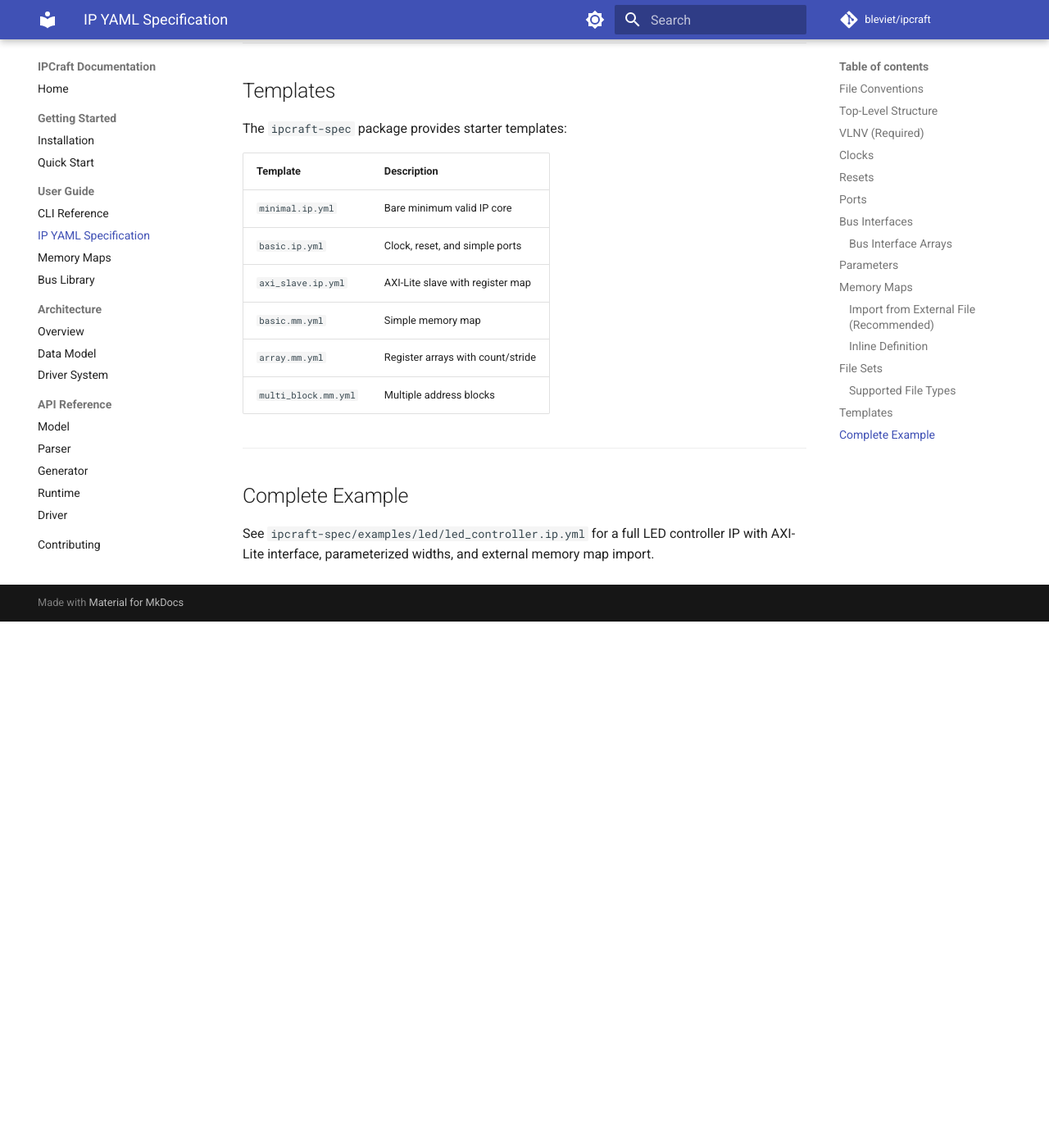
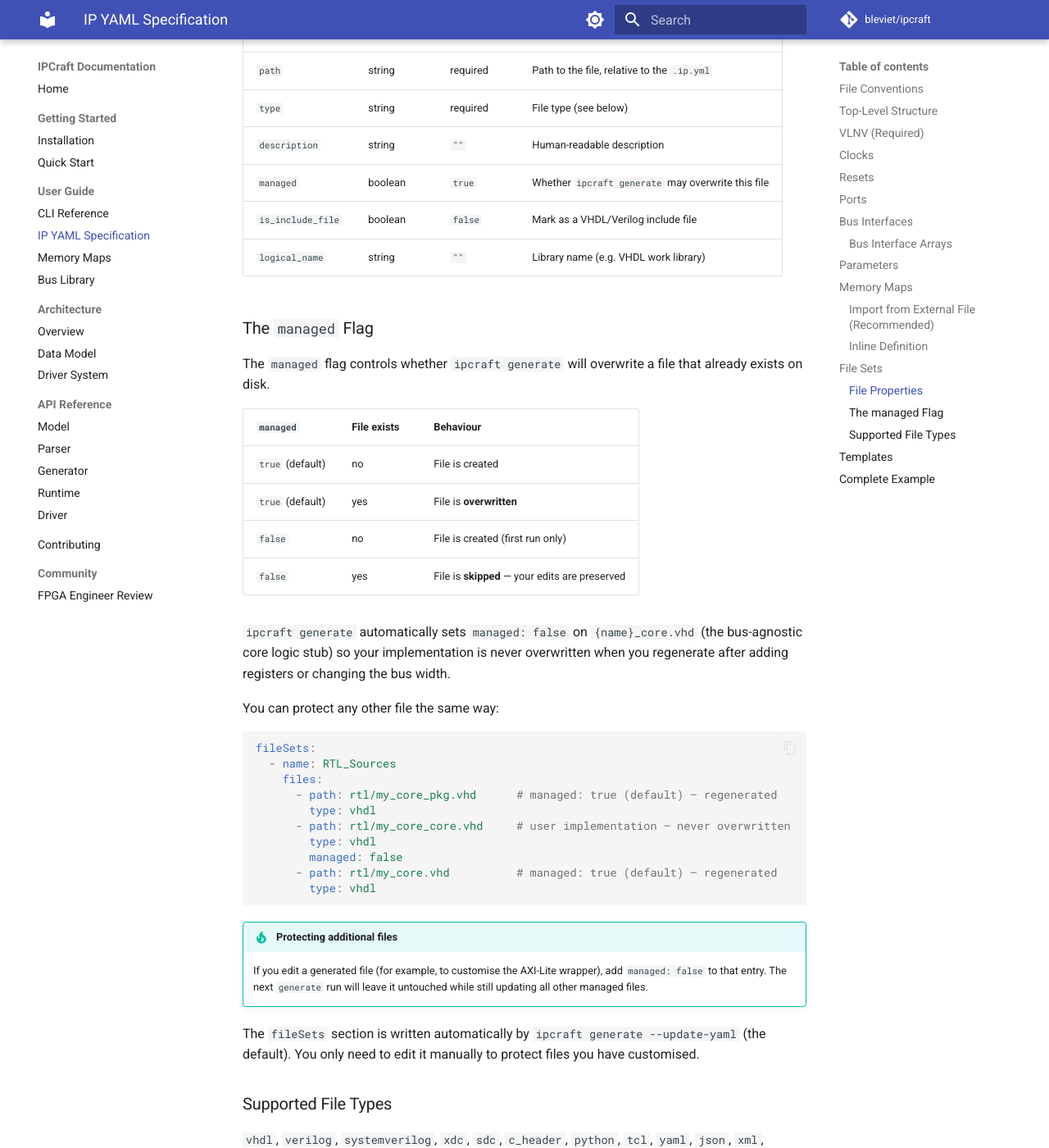
Before and after one commit to bleviet/ipcraft, an MkDocs documentation site: the page built from docs/user-guide/ip-yaml-spec.md, in a window 1280 px wide and 1400 px high, scrolled down 4307 px. Shown: the whole window at 82% size. Built offline with MkDocs 1.6.1 and Material for MkDocs 9.7.7, drawn with Linux system fonts in a browser that asks for light colours; comment, search, counter and statistics services are not loaded; before the commit the page ends 5065 px from its top, so only the background shows below that; some of the changed text lies outside the part shown.

Commit message:
docs: document the managed flag for file protection
Add full documentation for the fileSets managed: false flag across
the user guide and CLI reference:

- ip-yaml-spec.md: expand File Sets section with a File Properties
  table, a dedicated 'The managed flag' subsection with a behaviour
  matrix, annotated YAML example, and a tip admonition for protecting
  custom files
- cli.md: add 'Managed vs. unmanaged files' subsection under generate,
  explaining first-run creation vs. regeneration behaviour and showing
  how to protect a hand-edited file; annotate _core.vhd in the file
  tree as UNMANAGED
- fpga-engineer-review.md: mark P0 item #4 as resolved, linking to
  the new doc sections

Co-authored-by: Copilot <223556219+Copilot@users.noreply.github.com>

````diff
--- a/docs/user-guide/ip-yaml-spec.md
+++ b/docs/user-guide/ip-yaml-spec.md
@@ -199,6 +199,59 @@ fileSets:
   - import: ../common/base.fileset.yml
 ```
 
+### File Properties
+
+Each entry under `files` accepts the following fields:
+
+| Field | Type | Default | Description |
+|-------|------|---------|-------------|
+| `path` | string | required | Path to the file, relative to the `.ip.yml` |
+| `type` | string | required | File type (see below) |
+| `description` | string | `""` | Human-readable description |
+| `managed` | boolean | `true` | Whether `ipcraft generate` may overwrite this file |
+| `is_include_file` | boolean | `false` | Mark as a VHDL/Verilog include file |
+| `logical_name` | string | `""` | Library name (e.g. VHDL work library) |
+
+### The `managed` Flag
+
+The `managed` flag controls whether `ipcraft generate` will overwrite a file
+that already exists on disk.
+
+| `managed` | File exists | Behaviour |
+|-----------|-------------|-----------|
+| `true` (default) | no | File is created |
+| `true` (default) | yes | File is **overwritten** |
+| `false` | no | File is created (first run only) |
+| `false` | yes | File is **skipped** — your edits are preserved |
+
+`ipcraft generate` automatically sets `managed: false` on `{name}_core.vhd` (the
+bus-agnostic core logic stub) so your implementation is never overwritten when you
+regenerate after adding registers or changing the bus width.
+
+You can protect any other file the same way:
+
+```yaml
+fileSets:
+  - name: RTL_Sources
+    files:
+      - path: rtl/my_core_pkg.vhd      # managed: true (default) — regenerated
+        type: vhdl
+      - path: rtl/my_core_core.vhd     # user implementation — never overwritten
+        type: vhdl
+        managed: false
+      - path: rtl/my_core.vhd          # managed: true (default) — regenerated
+        type: vhdl
+```
+
+!!! tip "Protecting additional files"
+    If you edit a generated file (for example, to customise the AXI-Lite wrapper),
+    add `managed: false` to that entry.  The next `generate` run will leave it
+    untouched while still updating all other managed files.
+
+The `fileSets` section is written automatically by `ipcraft generate
+--update-yaml` (the default).  You only need to edit it manually to protect files
+you have customised.
+
 ### Supported File Types
 
 `vhdl`, `verilog`, `systemverilog`, `xdc`, `sdc`, `c_header`, `python`, `tcl`,
````
Also changed, not shown: docs/community/fpga-engineer-review.md (+5 -3 lines), docs/user-guide/cli.md (+27 -1 lines).
